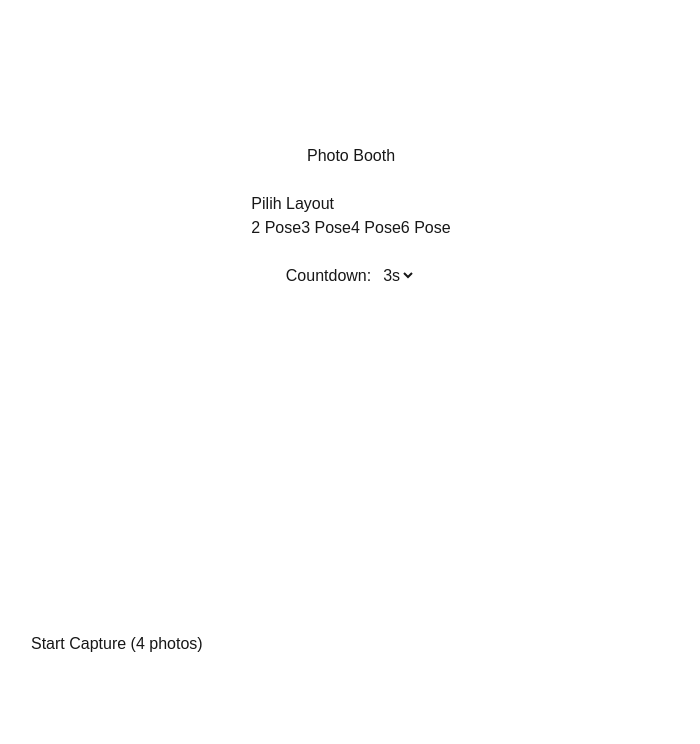
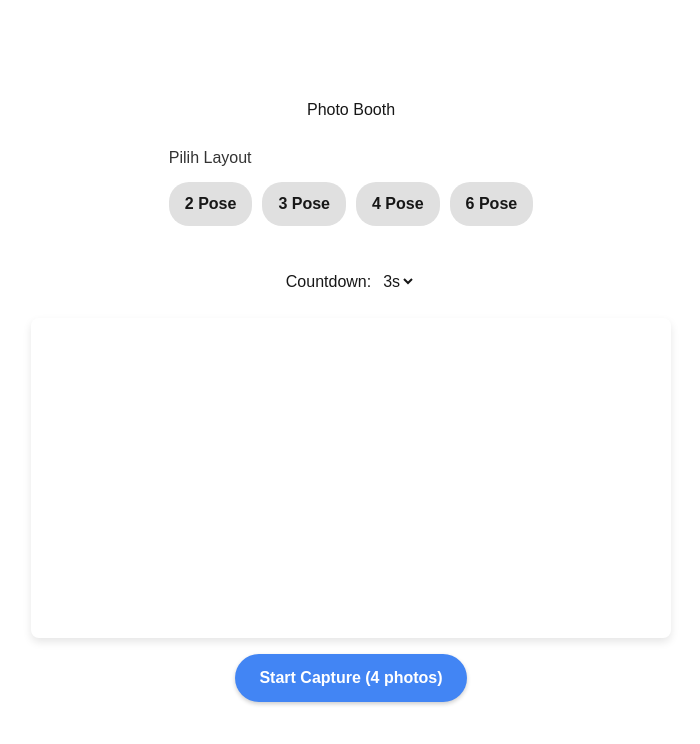
Before and after one commit to fauziniko/photobooth-1-test, a Next.js app: page / in a window 1280 px wide. Shown: the top 744 px of the page, without its empty margins (289-989 px from the left). Built offline with nearby package versions, Linux system fonts and the light colour scheme; no server answers.

Commit message:
[Misc] Update: components/Camera.tsx,components/FilterSelector.tsx,components/FrameCustomizer.tsx,components/LayoutSelector.tsx,components/PhotoPreview.tsx,

```diff
--- a/components/Camera.tsx
+++ b/components/Camera.tsx
@@ -42,9 +42,32 @@ export default function Camera({ onCapture, countdown, photosToTake }: Props) {
   };
 
   return (
-    <div>
-      <video ref={videoRef} autoPlay playsInline width="640" height="480" />
-      <button onClick={takePhotos}>Start Capture ({photosToTake} photos)</button>
+    <div style={{ display: 'flex', flexDirection: 'column', alignItems: 'center', gap: '16px' }}>
+      <video
+        ref={videoRef}
+        autoPlay
+        playsInline
+        width="640"
+        height="480"
+        style={{ borderRadius: '8px', boxShadow: '0 4px 8px rgba(0,0,0,0.1)' }}
+      />
+      <button
+        onClick={takePhotos}
+        style={{
+          padding: '12px 24px',
+          fontSize: '16px',
+          fontWeight: 'bold',
+          backgroundColor: '#4285F4',
+          color: 'white',
+          border: 'none',
+          borderRadius: '24px',
+          cursor: 'pointer',
+          boxShadow: '0 2px 4px rgba(0,0,0,0.2)',
+          transition: 'all 0.3s ease'
+        }}
+      >
+        Start Capture ({photosToTake} photos)
+      </button>
     </div>
   );
 }
--- a/components/FilterSelector.tsx
+++ b/components/FilterSelector.tsx
@@ -3,13 +3,35 @@ interface Props {
 }
 
 export default function FilterSelector({ onSelect }: Props) {
-    const filters = ['none', 'grayscale(1)', 'sepia(1)', 'contrast(1.2)', 'brightness(1.2)'];
+  const filters = [
+    { name: 'none', label: 'Normal' },
+    { name: 'grayscale(1)', label: 'B&W' },
+    { name: 'sepia(1)', label: 'Sepia' },
+    { name: 'contrast(1.2)', label: 'Contrast' },
+    { name: 'brightness(1.2)', label: 'Bright' }
+  ];
+
   return (
-      <div>
-        <h3>Pilih Filter</h3>
-        {filters.map((f, i) => (
-          <button key={i} onClick={() => onSelect(f)}>{f === 'none' ? 'No Filter' : f}</button>
+    <div style={{ marginBottom: '20px' }}>
+      <h3 style={{ marginBottom: '12px', color: '#333' }}>Pilih Filter</h3>
+      <div style={{ display: 'flex', gap: '8px', flexWrap: 'wrap', justifyContent: 'center' }}>
+        {filters.map((filter) => (
+          <button
+            key={filter.name}
+            onClick={() => onSelect(filter.name)}
+            style={{
+              padding: '10px 16px',
+              backgroundColor: '#f0f0f0',
+              border: '2px solid #ddd',
+              borderRadius: '8px',
+              cursor: 'pointer',
+              transition: 'all 0.2s ease'
+            }}
+          >
+            {filter.label}
+          </button>
         ))}
+      </div>
     </div>
   );
 }
--- a/components/FrameCustomizer.tsx
+++ b/components/FrameCustomizer.tsx
@@ -3,13 +3,41 @@ interface Props {
 }
 
 export default function FrameCustomizer({ onColorChange }: Props) {
-    const colors = ['white', 'black', 'pink', 'green', 'yellow', 'blue', 'purple', 'maroon'];
+  const colors = [
+    { name: 'white', label: 'White' },
+    { name: 'black', label: 'Black' },
+    { name: 'pink', label: 'Pink' },
+    { name: 'green', label: 'Green' },
+    { name: 'yellow', label: 'Yellow' },
+    { name: 'blue', label: 'Blue' },
+    { name: 'purple', label: 'Purple' },
+    { name: 'maroon', label: 'Maroon' }
+  ];
+
   return (
-      <div>
-        <h3>Pilih Warna Frame</h3>
+    <div style={{ marginBottom: '20px' }}>
+      <h3 style={{ marginBottom: '12px', color: '#333' }}>Pilih Warna Frame</h3>
+      <div style={{ display: 'flex', gap: '10px', flexWrap: 'wrap', justifyContent: 'center' }}>
         {colors.map(color => (
-          <button key={color} onClick={() => onColorChange(color)} style={{ backgroundColor: color }}>{color}</button>
+          <button
+            key={color.name}
+            onClick={() => onColorChange(color.name)}
+            style={{
+              backgroundColor: color.name,
+              width: '40px',
+              height: '40px',
+              borderRadius: '50%',
+              border: '2px solid #ddd',
+              cursor: 'pointer',
+              boxShadow: '0 2px 4px rgba(0,0,0,0.1)',
+              position: 'relative',
+              overflow: 'hidden'
+            }}
+            title={color.label}
+            aria-label={`Warna ${color.label}`}
+          />
         ))}
+      </div>
     </div>
   );
 }
--- a/components/LayoutSelector.tsx
+++ b/components/LayoutSelector.tsx
@@ -4,11 +4,28 @@ interface Props {
 
 export default function LayoutSelector({ onSelect }: Props) {
   return (
-      <div>
-        <h3>Pilih Layout</h3>
+    <div style={{ marginBottom: '20px' }}>
+      <h3 style={{ marginBottom: '12px', color: '#333' }}>Pilih Layout</h3>
+      <div style={{ display: 'flex', gap: '10px', justifyContent: 'center' }}>
         {[2, 3, 4, 6].map(n => (
-          <button key={n} onClick={() => onSelect(n)}>{n} Pose</button>
+          <button
+            key={n}
+            onClick={() => onSelect(n)}
+            style={{
+              padding: '10px 16px',
+              backgroundColor: '#e0e0e0',
+              border: 'none',
+              borderRadius: '20px',
+              cursor: 'pointer',
+              transition: 'all 0.2s ease',
+              fontWeight: 'bold',
+              minWidth: '80px'
+            }}
+          >
+            {n} Pose
+          </button>
         ))}
+      </div>
     </div>
   );
 }
--- a/components/PhotoPreview.tsx
+++ b/components/PhotoPreview.tsx
@@ -18,13 +18,52 @@ export default function PhotoPreview({ photos, filter, frameColor }: Props) {
   };
 
   return (
-    <div>
-      <div id="strip" style={{ backgroundColor: frameColor, padding: 10 }}>
+    <div style={{ display: 'flex', flexDirection: 'column', alignItems: 'center', gap: '16px', width: '100%' }}>
+      <div
+        id="strip"
+        style={{
+          backgroundColor: frameColor,
+          padding: 20,
+          borderRadius: 12,
+          display: 'flex',
+          flexWrap: 'wrap',
+          justifyContent: 'center',
+          gap: 10,
+          boxShadow: '0 4px 8px rgba(0,0,0,0.15)',
+          maxWidth: '90vw'
+        }}
+      >
         {photos.map((src, i) => (
-          <img key={i} src={src} alt={`photo-${i}`} style={{ filter, width: 200, margin: 5 }} />
+          <img
+            key={i}
+            src={src}
+            alt={`photo-${i}`}
+            style={{
+              filter,
+              width: 200,
+              borderRadius: 8,
+              boxShadow: '0 2px 4px rgba(0,0,0,0.1)'
+            }}
+          />
         ))}
       </div>
-      <button onClick={downloadStrip}>Download Strip</button>
+      <button
+        onClick={downloadStrip}
+        style={{
+          padding: '12px 24px',
+          backgroundColor: '#4CAF50',
+          color: 'white',
+          border: 'none',
+          borderRadius: '24px',
+          fontSize: '16px',
+          fontWeight: 'bold',
+          cursor: 'pointer',
+          boxShadow: '0 2px 4px rgba(0,0,0,0.2)',
+          transition: 'all 0.3s ease'
+        }}
+      >
+        Download Strip
+      </button>
     </div>
   );
 }
```
Lines whose indentation alone changed are shown as unchanged.
